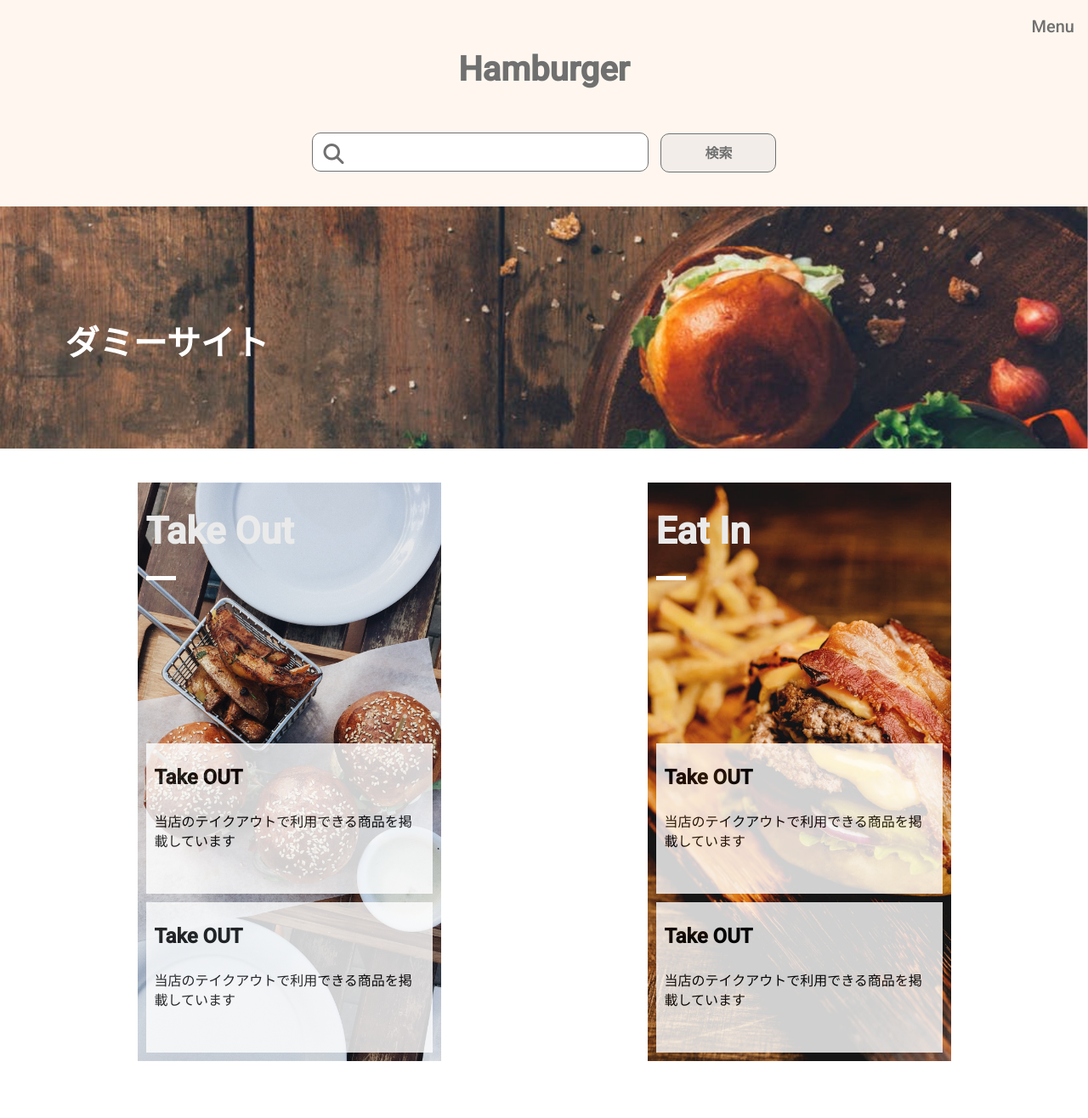
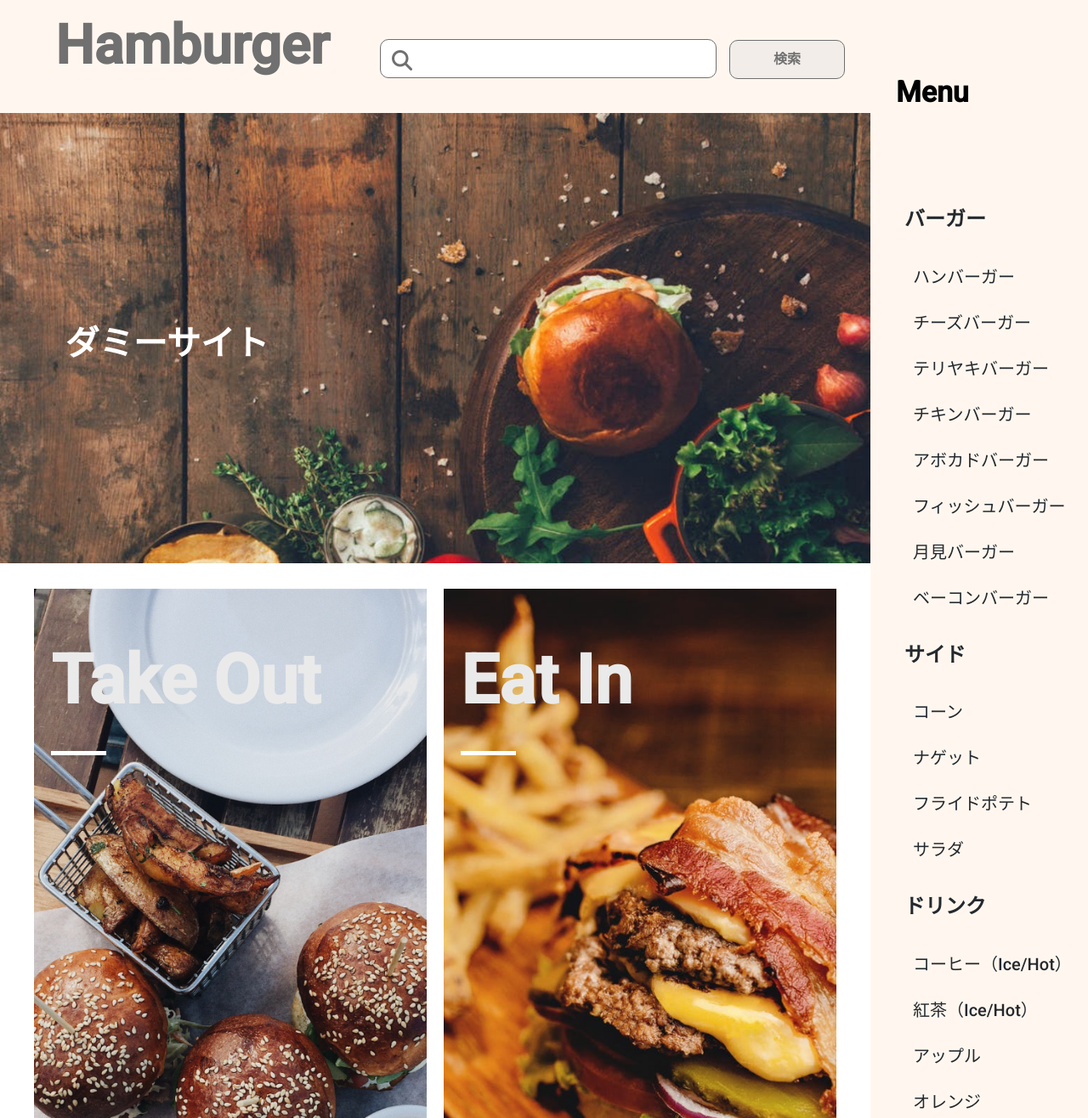
Before and after one commit to yuukitom/hamburger, a PHP site: page / in a window 1280 px wide. Shown: the top 1316 px of the page at 85% size. Run offline with PHP 8.4, Linux system fonts and the light colour scheme; some libraries are stand-ins or nearby versions.

Commit message:
20210630_フロントページ_大体完成

```diff
--- a/css/style.css
+++ b/css/style.css
@@ -32,7 +32,7 @@ Layout
   display: flex;
 }
 
-@media (min-width: 1920px) {
+@media (min-width: 1201px) {
   .l-container__left {
     width: 80%;
   }
@@ -45,7 +45,7 @@ Layout
   height: 100vh;
 }
 
-@media (min-width: 1920px) {
+@media (min-width: 1201px) {
   .l-container__right {
     width: 20%;
     height: auto;
@@ -62,20 +62,15 @@ Layout
   position: relative;
 }
 
-@media (min-width: 1920px) {
+@media (min-width: 1201px) {
   .l-mainvisual {
     height: 530px;
   }
 }
 
-.l-main__service {
-  display: flex;
-  flex-direction: column;
-}
-
-@media (min-width: 834px) {
+@media (min-width: 768px) {
   .l-main__service {
-    flex-direction: row;
+    display: flex;
     justify-content: space-around;
   }
 }
@@ -84,7 +79,7 @@ Layout
   background-color: #FFF7EF;
 }
 
-@media (min-width: 1920px) {
+@media (min-width: 1201px) {
   .l-aside {
     width: 100%;
   }
@@ -106,7 +101,7 @@ object
   border-radius: 10px;
 }
 
-@media (min-width: 834px) {
+@media (min-width: 768px) {
   .c-button {
     width: 136px;
   }
@@ -119,7 +114,7 @@ object
   transition: all .3s;
 }
 
-@media (min-width: 1920px) {
+@media (min-width: 1201px) {
   .p-container__right {
     position: static;
   }
@@ -147,7 +142,7 @@ object
   align-items: center;
 }
 
-@media (min-width: 1920px) {
+@media (min-width: 1201px) {
   .p-header__top {
     flex-direction: row;
     justify-content: space-between;
@@ -160,7 +155,7 @@ object
   font-size: 4rem;
 }
 
-@media (min-width: 1920px) {
+@media (min-width: 1201px) {
   .p-header__topTitle {
     font-size: 6.4rem;
   }
@@ -181,7 +176,7 @@ object
   padding-left: 40px;
 }
 
-@media (min-width: 834px) {
+@media (min-width: 768px) {
   .p-header__top input[type="search"] {
     width: 396px;
   }
@@ -222,15 +217,9 @@ object
   margin: 20px 20px 50px 20px;
 }
 
-@media (min-width: 834px) {
+@media (min-width: 768px) {
   .p-main__service {
-    margin: 40px 40px 50px 40px;
-  }
-}
-
-@media (min-width: 1920px) {
-  .p-main__service {
-    margin: 120px;
+    margin: 3%;
   }
 }
 
@@ -252,13 +241,18 @@ object
   flex-direction: column;
   justify-content: space-between;
   height: 170vw;
-  max-width: 357px;
-  max-height: 681px;
+  width: auto;
+  max-height: 680px;
 }
 
-@media (min-width: 1920px) {
+@media (min-width: 768px) {
   .p-main__serviceInner {
-    width: 35%;
+    width: 48%;
+  }
+}
+
+@media (min-width: 1201px) {
+  .p-main__serviceInner {
     height: 80vw;
     max-width: 625px;
     max-height: 1196px;
@@ -273,7 +267,7 @@ object
   margin: 20px 0 0 10px;
 }
 
-@media (min-width: 1920px) {
+@media (min-width: 1201px) {
   .p-main__serviceTitle {
     font-size: 8rem;
     margin: 40px 0 0 20px;
@@ -290,7 +284,7 @@ object
   bottom: -20px;
 }
 
-@media (min-width: 1920px) {
+@media (min-width: 1201px) {
   .p-main__serviceTitle::after {
     width: 65px;
   }
@@ -320,13 +314,13 @@ object
   height: 691px;
 }
 
-@media (min-width: 834px) {
+@media (min-width: 768px) {
   .p-main__place {
     height: 415px;
   }
 }
 
-@media (min-width: 1920px) {
+@media (min-width: 1201px) {
   .p-main__place {
     height: 649px;
   }
@@ -338,7 +332,7 @@ object
   padding: 40px;
 }
 
-@media (min-width: 1920px) {
+@media (min-width: 1201px) {
   .p-place__wrapper {
     padding-top: 80px;
     padding-left: 7%;
@@ -376,13 +370,13 @@ object
   bottom: -20px;
 }
 
-@media (min-width: 1920px) {
+@media (min-width: 1201px) {
   .p-place__title::after {
     bottom: -55px;
   }
 }
 
-@media (min-width: 1920px) {
+@media (min-width: 1201px) {
   .p-place__title {
     font-size: 3.6rem;
   }
@@ -395,7 +389,7 @@ object
   margin-top: 40px;
 }
 
-@media (min-width: 1920px) {
+@media (min-width: 1201px) {
   .p-place__text {
     font-size: 1.6rem;
     width: 45%;
@@ -413,7 +407,7 @@ object
   background-color: rgba(0, 0, 0, 0.3);
 }
 
-@media (min-width: 1920px) {
+@media (min-width: 1201px) {
   .p-place__layer {
     width: 60%;
     height: 649px;
@@ -431,7 +425,7 @@ object
   padding-left: 30px;
 }
 
-@media (min-width: 1920px) {
+@media (min-width: 1201px) {
   .p-aside__title {
     display: block;
     padding-top: 80px;
@@ -446,18 +440,18 @@ object
   padding-right: 20px;
 }
 
-@media (min-width: 1920px) {
+@media (min-width: 1201px) {
   .p-aside__btn {
     display: none;
   }
 }
 
 .p-aside__mainMenu {
-  padding: 0 40px;
+  padding-left: 40px;
   margin: 180px 0;
 }
 
-@media (min-width: 1920px) {
+@media (min-width: 1201px) {
   .p-aside__mainMenu {
     margin: 80px 0;
   }
@@ -483,6 +477,7 @@ object
 .p-footer__info {
   display: flex;
   justify-content: center;
+  padding: 30px 0;
 }
 
 .p-footer__info li:first-child {
@@ -490,8 +485,11 @@ object
 }
 
 .p-footer__info li:nth-child(2) {
-  border-left: solid 1px #fff;
   padding-left: 10px;
+}
+
+.p-footer__info li + li {
+  border-left: solid 2px #fff;
 }
 
 .p-footer__info a {
@@ -499,11 +497,17 @@ object
   color: #fff;
 }
 
+.p-footer p {
+  font-size: 1.4rem;
+  color: #fff;
+  text-align: center;
+}
+
 .u-displayNone--pc {
   display: block;
 }
 
-@media (min-width: 1920px) {
+@media (min-width: 1201px) {
   .u-displayNone--pc {
     display: none;
   }
--- a/scss/foundation/_mixin.scss
+++ b/scss/foundation/_mixin.scss
@@ -1,12 +1,12 @@
 @mixin breakpoint( $point ) {
   @if $point == tablet {
-    @media (min-width: 834px) {
+    @media (min-width: 768px) {
       @content;
     }
   }
 
   @if $point == pc {
-    @media (min-width: 1920px) {
+    @media (min-width: 1201px) {
       @content;
     }
   }
--- a/scss/layout/_front.scss
+++ b/scss/layout/_front.scss
@@ -1,8 +1,7 @@
 .l-main__service {
-  display: flex;
-  flex-direction: column;
+
   @include breakpoint(tablet) {
-    flex-direction: row;
+    display: flex;
     justify-content: space-around;
   }
 }
--- a/scss/object/project/_aside.scss
+++ b/scss/object/project/_aside.scss
@@ -23,7 +23,7 @@
   }
 
   &__mainMenu {
-    padding: 0 40px;
+    padding-left: 40px;
     margin: 180px 0;
     @include breakpoint(pc) {
       margin: 80px 0;
--- a/scss/object/project/_footer.scss
+++ b/scss/object/project/_footer.scss
@@ -4,15 +4,20 @@
   &__info {
     display: flex;
     justify-content: center;
+    padding: 30px 0;
     li {
       &:first-child {
         padding-right: 10px;
+
       }
 
       &:nth-child(2) {
-        border-left: solid 1px $white-color;
         padding-left: 10px;
       }
+    }
+
+    li + li {
+      border-left: solid 2px $white-color;
     }
 
     a {
@@ -22,5 +27,9 @@
 
   }
 
-
+  p {
+    font-size: 1.4rem;
+    color: $white-color;
+    text-align: center;
+  }
 }
--- a/scss/object/project/_front.scss
+++ b/scss/object/project/_front.scss
@@ -2,11 +2,9 @@
 
   margin: 20px 20px 50px 20px;
   @include breakpoint(tablet) {
-    margin: 40px 40px 50px 40px;
+    margin: 3%;
   }
-  @include breakpoint(pc) {
-    margin: 120px;
-  }
+
 
   li {
     background-size: cover;
@@ -25,10 +23,12 @@
     flex-direction: column;
     justify-content: space-between;
     height: 170vw;
-    max-width: 357px;
-    max-height: 681px;
+    width: auto;
+    max-height: 680px;
+    @include breakpoint(tablet) {
+      width: 48%;
+    }
     @include breakpoint(pc) {
-      width: 35%;
       height: 80vw;
       max-width: 625px;
       max-height: 1196px;
```
Also changed, not shown: 1 other file.
